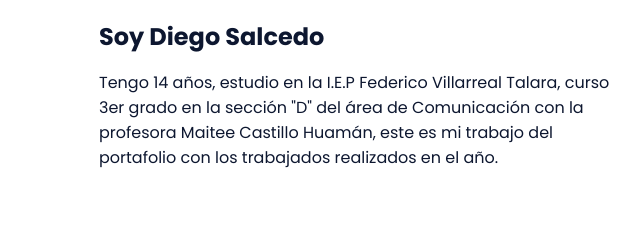
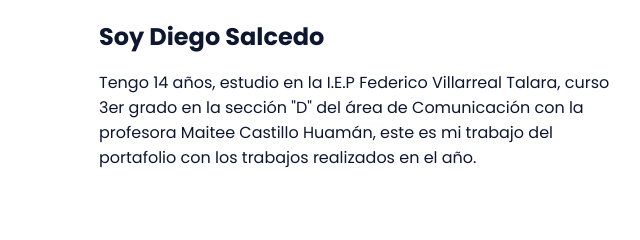
Before and after one commit to diegocsalcedo/portafoliocomunicacion, a plain HTML site: page index.html in a window 1280 px wide. Shown: the part 1107-1347 px from the top of the page, 541-1181 px from the left. Drawn offline with nearby package versions, Linux system fonts and the light colour scheme.

Commit message:
Update index.html
todo good

```diff
--- a/index.html
+++ b/index.html
@@ -73,7 +73,7 @@
 
                     <div>
                         <h2 class="about__subtitle">Soy Diego Salcedo</h2>
-                        <p class="about__text">Tengo 14 años, estudio en la I.E.P Federico Villarreal Talara, curso 3er grado en la sección "D" del área de Comunicación con la profesora Maitee Castillo Huamán, este es mi trabajo del portafolio con los trabajados realizados en el año.</p>
+                        <p class="about__text">Tengo 14 años, estudio en la I.E.P Federico Villarreal Talara, curso 3er grado en la sección "D" del área de Comunicación con la profesora Maitee Castillo Huamán, este es mi trabajo del portafolio con los trabajos realizados en el año.</p>
                     </div>
                 </div>
             </section>
```
